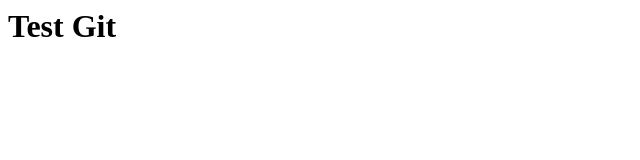
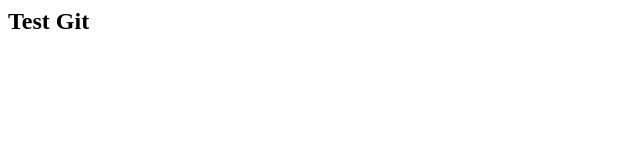
Before and after one commit to cardosojohnnedev/meu-primeiro-projeto, a plain HTML site: page index.html in a window 1280 px wide. Shown: the whole page, without its empty margins (0-640 px from the left). Drawn offline with Linux system fonts and the light colour scheme.

```diff
--- a/index.html
+++ b/index.html
@@ -1 +1 @@
-<h1>Test Git</h1>
+<h2>Test Git</h2>
```
